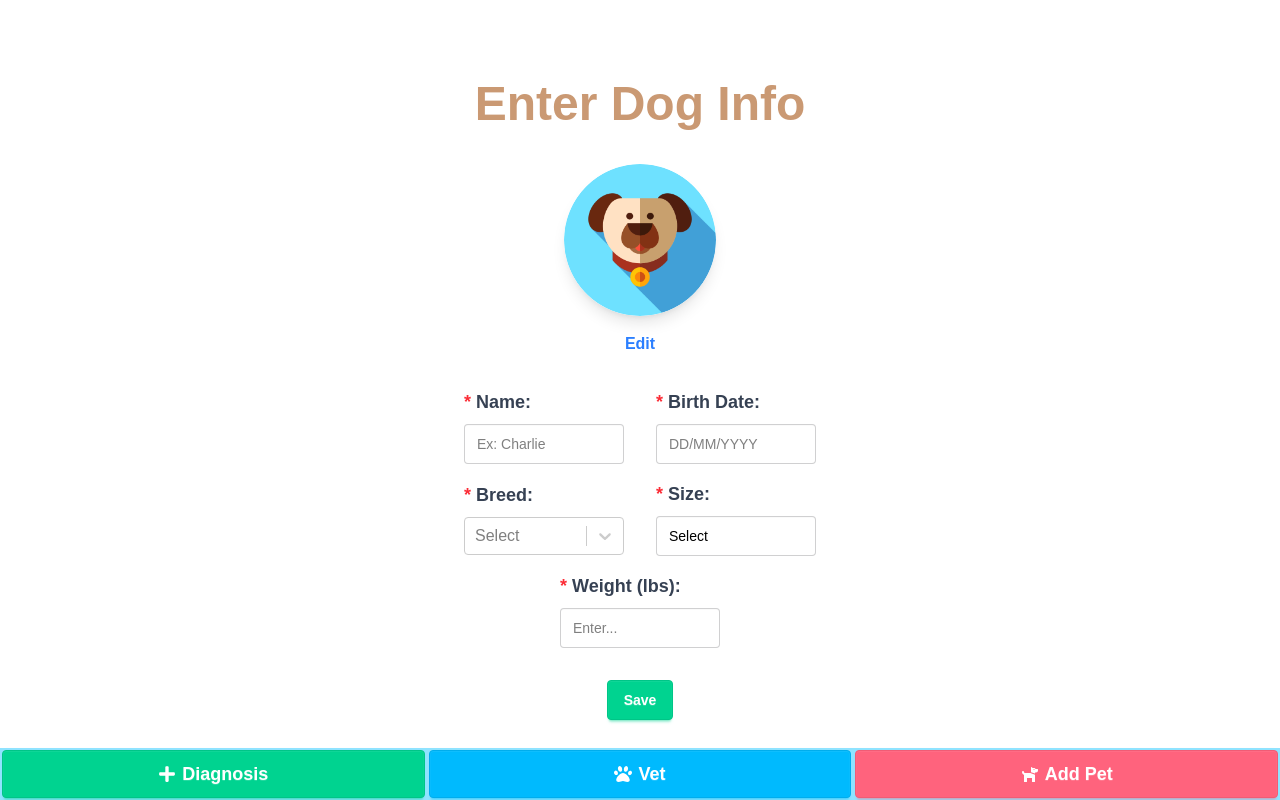
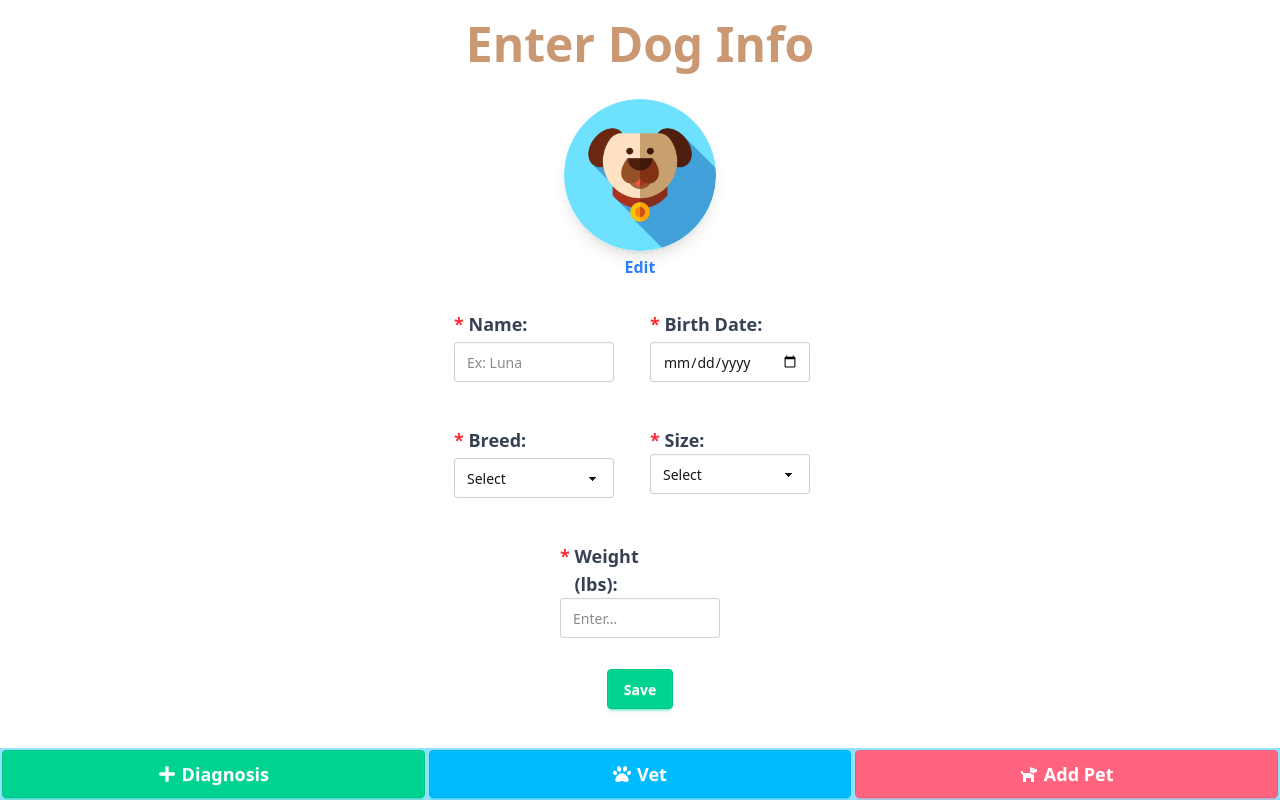
Before and after one commit to mmich3/Group-2-Petnosis, a React (Vite) app in the folder petnosis/: page /AddDog in a window 1280 px wide. Built offline with nearby package versions, Linux system fonts and the light colour scheme.

Commit message:
Fix layout of dog and cat pages

```diff
--- a/petnosis/src/components/Navbar.jsx
+++ b/petnosis/src/components/Navbar.jsx
@@ -4,7 +4,7 @@ import { Link } from 'react-router-dom';
 
 const Navbar = () => {
   return (
-    <nav className='absolute bottom-0 z-10 flex w-full justify-between bg-[#8fe3ff] shadow-md'>
+    <nav className='bottom-0 z-10 mt-2 flex w-full justify-between bg-[#8fe3ff] shadow-md'>
       <Link className='btn btn-lg btn-success m-0.5 flex-1 text-white' to='/PetSymptoms'>
         <FaPlus />
         Diagnosis
--- a/petnosis/src/index.css
+++ b/petnosis/src/index.css
@@ -1,25 +1,6 @@
-@plugin "daisyui";
 @import 'tailwindcss';
-
-
-:root {
-  background-color: #fff6ed;
-  --background: white;
-  --foreground: black;
-  width: full;
-}
-
-@media (prefers-color-scheme: dark){
-  :root{
-    --background: white;
-    --foreground: black;
-  }
-}
-
-body{
-  color: var(--foreground);
-  background: var(--background);
-  font-family: Arial, Helvetica, sans-serif;
+@plugin "daisyui" {
+  themes: light --default;
 }
 
 .my-datepicker {
--- a/petnosis/src/pages/AddCat.jsx
+++ b/petnosis/src/pages/AddCat.jsx
@@ -3,7 +3,7 @@ import DatePicker from 'react-datepicker';
 import 'react-datepicker/dist/react-datepicker.css';
 import Select from 'react-select';
 import Navbar from '../components/Navbar';
-import catIcon from '../images/cat422.jpg'
+import catIcon from '../images/cat422.jpg';
 
 const catBreeds = [
   { value: 'abysinnian', label: 'Abyssinian' },
@@ -50,11 +50,10 @@ const catBreeds = [
 ];
 
 const AddCat = () => {
-    const [type, setType] = useState('');
   const [name, setName] = useState('');
   const [bday, setBday] = useState(null);
   const [breed, setBreed] = useState('');
-    const [size, setSize] = useState(null);
+  const [size, setSize] = useState('');
   const [weight, setWeight] = useState(null);
   const [isNameFilled, setNameFilled] = useState(false);
   const [isBdayFilled, setBdayFilled] = useState(false);
@@ -64,7 +63,6 @@ const AddCat = () => {
   const [handleClicked, setHandleClicked] = useState(false);
 
   const handle = () => {
-
     setHandleClicked(true);
 
     if (!name) {
@@ -114,127 +112,118 @@ const AddCat = () => {
 
     catData.push(cat);
     localStorage.setItem('cats', JSON.stringify(catData));
-
-
-
   };
 
   return (
-      <div className='min-h-screen'>
-        <div className='flex flex-col items-center space-y-4 py-20'>
-          <div className='flex items-center justify-center'>
-            <p className='mb-5 text-5xl font-bold text-[#ca9973]'>Enter Cat Info</p>
+    <div className='flex min-h-screen flex-col items-center justify-between'>
+      <span className='mt-5 flex items-center'>
+        <p className='text-5xl font-bold text-[#ca9973]'>Enter Cat Info</p>
+      </span>
+
+      <div className='flex flex-col items-center'>
+        <span className='flex items-center justify-center'>
+          <img src={catIcon} alt='cat' className='h-auto w-38 rounded-full shadow-lg' />
+        </span>
+        <span className='text-m mt-1 font-bold text-blue-500'>Edit</span>
       </div>
 
-          <div className='flex items-center justify-center gap-8'>
-            <img src= {catIcon} alt="cat" className="rounded-full shadow-lg w-38 h-auto"/>
-
-          </div>
-
-          <div className="text-blue-500 text-m font-bold">
-                Edit
-            </div>
-
-          <div className='flex items-center justify-center gap-8'>
-          </div>
-
-          <div className='flex items-center justify-center gap-8'>
-            <div>
+      <div className='grid w-max max-w-4xl grid-rows-3 gap-5'>
+        <div className='grid grid-cols-2 gap-5'>
+          {/* Name */}
+          <div className='flex w-max flex-col'>
             <div className='flex flex-row'>
-                      <label className="text-lg font-semibold mb-2 text-red-500 ml-4">*&nbsp;</label>
-                      <label className="block w-[110px] text-lg font-semibold mb-2 text-gray-700 ">Name:</label>
+              <label className='mb-1 text-lg font-semibold text-red-500'>*&nbsp;</label>
+              <label className='mb-1 text-lg font-semibold text-gray-700'>Name:</label>
             </div>
             <input
               type='text'
-                className='input input-bordered w-40 ml-4'
+              className='input input-bordered w-40'
               value={name}
               placeholder='Ex: Luna'
               onChange={(e) => setName(e.target.value)}
             />
-
             {!isNameFilled && handleClicked && (
-                  <p className="text-red-500 text-sm ml-4">
-                  Please enter a name.
-                  </p>
+              <p className='mt-0.5 text-sm text-red-500'>Please enter a name.</p>
             )}
-
           </div>
 
-            <div>
+          {/* Birthdate */}
+          <div className='flex flex-col'>
             <div className='flex flex-row'>
-                      <label className="text-lg font-semibold mb-2 text-red-500">*&nbsp;</label>
-                      <label className="block w-[110px] text-lg font-semibold mb-2 text-gray-700">Birth Date:</label>
+              <label className='mb-1 text-lg font-semibold text-red-500'>*&nbsp;</label>
+              <label className='mb-1 text-lg font-semibold text-gray-700'>Birth Date:</label>
             </div>
-              <DatePicker
-                popperClassName='my-datepicker'
-                selected={bday}
-                onChange={(e) => setBday(e)}
-                dateFormat='dd/MM/yyyy'
-                placeholderText='DD/MM/YYYY'
-                showMonthDropdown
-                showYearDropdown
-                dropdownMode='select'
-                className="input input-bordered w-40 mr-4"
+            <input
+              type='date'
+              value={bday ? bday.toISOString().split('T')[0] : ''}
+              onChange={(e) => setBday(new Date(e.target.value))}
+              placeholder='DD/MM/YYYY'
+              className='input input-bordered w-40'
             />
-
             {!isBdayFilled && handleClicked && (
-                  <p className="text-red-500 text-sm">
-                  Please enter a birth date
-                  </p>
+              <p className='mt-0.5 text-sm text-red-500'>Please enter a birth date</p>
             )}
-
           </div>
         </div>
 
-          <div className='flex items-center justify-center gap-8'>
-            <div>
+        <div className='grid grid-cols-2 gap-5'>
+          {/* Breed */}
+          <div className='flex flex-col'>
             <div className='flex flex-row'>
-                      <label className="text-lg font-semibold mb-2 text-red-500 ml-4">*&nbsp;</label>
-                      <label className=" block w-[110px] text-lg font-semibold mb-2 text-gray-700">Breed:</label>
+              <label className='mb-1 text-lg font-semibold text-red-500'>*&nbsp;</label>
+              <label className='mb-1 block text-lg font-semibold text-gray-700'>Breed:</label>
             </div>
-              <Select
-                options={catBreeds}
-                value={catBreeds.find((breedObj) => breedObj.value === breed)}
-                onChange={(e) => setBreed(e.value)}
-                placeholder='Select'
-                className="input-bordered  w-40 ml-4"
-              />
+            <select
+              value={breed}
+              onChange={(e) => setBreed(e.target.value)}
+              className='select select-bordered w-40'
+            >
+              <option value='' disabled>
+                Select
+              </option>
+              {catBreeds.map((breedObj) => (
+                <option key={breedObj.value} value={breedObj.value}>
+                  {breedObj.label}
+                </option>
+              ))}
+            </select>
             {!isBreedFilled && handleClicked && (
-                      <p className="text-red-500 text-sm ml-4">
-                      Please enter a breed
-                      </p>
+              <p className='text-sm text-red-500'>Please enter a breed</p>
             )}
           </div>
 
-            <div>
+          {/* Size */}
+          <div className='flex flex-col'>
             <div className='flex flex-row'>
-                      <label className="text-lg font-semibold mb-2 text-red-500">*&nbsp;</label>
-                      <label className="block text-lg font-semibold mb-2 text-gray-700">Size:</label>
+              <label className='text-lg font-semibold text-red-500'>*&nbsp;</label>
+              <label className='block text-lg font-semibold text-gray-700'>Size:</label>
             </div>
             <select
               value={size}
               onChange={(e) => setSize(e.target.value)}
-                className="input input-bordered w-40 mr-4"
+              className='select select-bordered mr-4 w-40'
             >
-                <option value=''>Select</option>
-                <option value='small'>Small</option>
-                <option value='medium'>Medium</option>
-                <option value='large'>Large</option>
+              <option value='' disabled>
+                Select
+              </option>
+              <option value='Small'>Small</option>
+              <option value='Medium'>Medium</option>
+              <option value='Large'>Large</option>
             </select>
-
             {!isSizeFilled && handleClicked && (
-                  <p className="text-red-500 text-sm">
-                  Please enter a cat size
-                  </p>
+              <p className='text-sm text-red-500'>Please enter a cat size</p>
             )}
           </div>
         </div>
 
-          <div className='mb-8 flex items-center justify-center gap-8'>
-            <div>
+        {/* Weight */}
+        <div className='flex justify-center'>
+          <div className='flex flex-col'>
             <div className='flex flex-row'>
-                      <label className="text-lg font-semibold mb-2 text-red-500">*&nbsp;</label>
-                      <label className="block w-[110px] text-lg font-semibold mb-2 text-gray-700">Weight (lbs):</label>
+              <label className='text-lg font-semibold text-red-500'>*&nbsp;</label>
+              <label className='block w-[110px] text-lg font-semibold text-gray-700'>
+                Weight (lbs):
+              </label>
             </div>
             <input
               type='number'
@@ -242,21 +231,18 @@ const AddCat = () => {
               value={weight}
               min={0}
               onChange={(e) => setWeight(e.target.value)}
-                      className="input input-bordered w-40"
+              className='input input-bordered w-40'
             />
             {!isWeightFilled && handleClicked && (
-                  <p className="text-red-500 text-sm">
-                  Please enter a weight
-                  </p>
+              <p className='text-sm text-red-500'>Please enter a weight</p>
             )}
           </div>
         </div>
-
+      </div>
       <div>
         <button onClick={handle} className='btn btn-success text-white'>
           Save
         </button>
-          </div>
       </div>
       <Navbar />
     </div>
--- a/petnosis/src/pages/AddDog.jsx
+++ b/petnosis/src/pages/AddDog.jsx
@@ -3,7 +3,7 @@ import DatePicker from 'react-datepicker';
 import 'react-datepicker/dist/react-datepicker.css';
 import Select from 'react-select';
 import Navbar from '../components/Navbar';
-import dogIcon from '../images/dog422.jpg'
+import dogIcon from '../images/dog422.jpg';
 
 const dogBreeds = [
   { value: 'affenpinscher', label: 'Affenpinscher' },
@@ -167,7 +167,7 @@ const AddDog = () => {
   const [name, setName] = useState('');
   const [bday, setBday] = useState(null);
   const [breed, setBreed] = useState('');
-  const [size, setSize] = useState(null);
+  const [size, setSize] = useState('');
   const [weight, setWeight] = useState(null);
   const [isNameFilled, setNameFilled] = useState(false);
   const [isBdayFilled, setBdayFilled] = useState(false);
@@ -177,7 +177,6 @@ const AddDog = () => {
   const [handleClicked, setHandleClicked] = useState(false);
 
   const handle = () => {
-
     setHandleClicked(true);
 
     if (!name) {
@@ -227,127 +226,118 @@ const AddDog = () => {
 
     dogData.push(dog);
     localStorage.setItem('dogs', JSON.stringify(dogData));
-
-
-
   };
 
   return (
-    <div className='min-h-screen'>
-      <div className='flex flex-col items-center space-y-4 py-20'>
-        <div className='flex items-center justify-center'>
-          <p className='mb-5 text-5xl font-bold text-[#ca9973]'>Enter Dog Info</p>
+    <div className='flex min-h-screen flex-col items-center justify-between'>
+      <span className='mt-5 flex items-center'>
+        <p className='text-5xl font-bold text-[#ca9973]'>Enter Dog Info</p>
+      </span>
+
+      <div className='flex flex-col items-center'>
+        <span className='flex items-center justify-center'>
+          <img src={dogIcon} alt='cat' className='h-auto w-38 rounded-full shadow-lg' />
+        </span>
+        <span className='text-m mt-1 font-bold text-blue-500'>Edit</span>
       </div>
 
-        <div className='flex items-center justify-center gap-8'>
-          <img src= {dogIcon} alt="dog" className="rounded-full shadow-lg w-38 h-auto"/>
-
-        </div>
-
-        <div className="text-blue-500 text-m font-bold">
-              Edit
-          </div>
-
-        <div className='flex items-center justify-center gap-8'>
-        </div>
-
-        <div className='flex items-center justify-center gap-8'>
-          <div>
+      <div className='grid w-max max-w-4xl grid-rows-3 gap-5'>
+        <div className='grid grid-cols-2 gap-5'>
+          {/* Name */}
+          <div className='flex w-max flex-col'>
             <div className='flex flex-row'>
-                    <label className="text-lg font-semibold mb-2 text-red-500 ml-4">*&nbsp;</label>
-                    <label className="block w-[110px] text-lg font-semibold mb-2 text-gray-700 ">Name:</label>
+              <label className='mb-1 text-lg font-semibold text-red-500'>*&nbsp;</label>
+              <label className='mb-1 text-lg font-semibold text-gray-700'>Name:</label>
             </div>
             <input
               type='text'
-              className='input bg-white w-40 ml-4'
+              className='input input-bordered w-40'
               value={name}
-              placeholder='Ex: Charlie'
+              placeholder='Ex: Luna'
               onChange={(e) => setName(e.target.value)}
             />
-
             {!isNameFilled && handleClicked && (
-                <p className="text-red-500 text-sm ml-4">
-                Please enter a name.
-                </p>
+              <p className='mt-0.5 text-sm text-red-500'>Please enter a name.</p>
             )}
-
           </div>
 
-          <div>
+          {/* Birthdate */}
+          <div className='flex flex-col'>
             <div className='flex flex-row'>
-                    <label className="text-lg font-semibold mb-2 text-red-500">*&nbsp;</label>
-                    <label className="block w-[110px] text-lg font-semibold mb-2 text-gray-700">Birth Date:</label>
+              <label className='mb-1 text-lg font-semibold text-red-500'>*&nbsp;</label>
+              <label className='mb-1 text-lg font-semibold text-gray-700'>Birth Date:</label>
             </div>
-            <DatePicker
-              popperClassName='my-datepicker'
-              selected={bday}
-              onChange={(e) => setBday(e)}
-              dateFormat='dd/MM/yyyy'
-              placeholderText='DD/MM/YYYY'
-              showMonthDropdown
-              showYearDropdown
-              dropdownMode='select'
-              className="input bg-white border-1 border-grey input-bordered w-40 mr-4"
+            <input
+              type='date'
+              value={bday ? bday.toISOString().split('T')[0] : ''}
+              onChange={(e) => setBday(new Date(e.target.value))}
+              placeholder='DD/MM/YYYY'
+              className='input input-bordered w-40'
             />
-
             {!isBdayFilled && handleClicked && (
-                <p className="text-red-500 text-sm">
-                Please enter a birth date
-                </p>
+              <p className='mt-0.5 text-sm text-red-500'>Please enter a birth date</p>
             )}
-
           </div>
         </div>
 
-        <div className='flex items-center justify-center gap-8'>
-          <div>
+        <div className='grid grid-cols-2 gap-5'>
+          {/* Breed */}
+          <div className='flex flex-col'>
             <div className='flex flex-row'>
-                    <label className="text-lg font-semibold mb-2 text-red-500 ml-4">*&nbsp;</label>
-                    <label className=" block w-[110px] text-lg font-semibold mb-2 text-gray-700">Breed:</label>
+              <label className='mb-1 text-lg font-semibold text-red-500'>*&nbsp;</label>
+              <label className='mb-1 block text-lg font-semibold text-gray-700'>Breed:</label>
             </div>
-            <Select
-              options={dogBreeds}
-              value={dogBreeds.find((breedObj) => breedObj.value === breed)}
-              onChange={(e) => setBreed(e.value)}
-              placeholder='Select'
-              className="input-bordered w-40 ml-4"
-            />
+            <select
+              value={breed}
+              onChange={(e) => setBreed(e.target.value)}
+              className='select select-bordered w-40'
+            >
+              <option value='' disabled>
+                Select
+              </option>
+              {dogBreeds.map((breedObj) => (
+                <option key={breedObj.value} value={breedObj.value}>
+                  {breedObj.label}
+                </option>
+              ))}
+            </select>
             {!isBreedFilled && handleClicked && (
-                    <p className="text-red-500 text-sm ml-4">
-                    Please enter a breed
-                    </p>
+              <p className='text-sm text-red-500'>Please enter a breed</p>
             )}
           </div>
 
-          <div>
+          {/* Size */}
+          <div className='flex flex-col'>
             <div className='flex flex-row'>
-                    <label className="text-lg font-semibold mb-2 text-red-500">*&nbsp;</label>
-                    <label className="block text-lg font-semibold mb-2 text-gray-700">Size:</label>
+              <label className='text-lg font-semibold text-red-500'>*&nbsp;</label>
+              <label className='block text-lg font-semibold text-gray-700'>Size:</label>
             </div>
             <select
               value={size}
               onChange={(e) => setSize(e.target.value)}
-              className="input input-bordered bg-white w-40 mr-4"
+              className='select select-bordered mr-4 w-40'
             >
-              <option value=''>Select</option>
-              <option value='small'>Small</option>
-              <option value='medium'>Medium</option>
-              <option value='large'>Large</option>
+              <option value='' disabled>
+                Select
+              </option>
+              <option value='Small'>Small</option>
+              <option value='Medium'>Medium</option>
+              <option value='Large'>Large</option>
             </select>
-
             {!isSizeFilled && handleClicked && (
-                <p className="text-red-500 text-sm">
-                Please enter a dog size
-                </p>
+              <p className='text-sm text-red-500'>Please enter a cat size</p>
             )}
           </div>
         </div>
 
-        <div className='mb-8 flex items-center justify-center gap-8'>
-          <div>
+        {/* Weight */}
+        <div className='flex justify-center'>
+          <div className='flex flex-col'>
             <div className='flex flex-row'>
-                    <label className="text-lg font-semibold mb-2 text-red-500">*&nbsp;</label>
-                    <label className="block w-[110px] text-lg font-semibold mb-2 text-gray-700">Weight (lbs):</label>
+              <label className='text-lg font-semibold text-red-500'>*&nbsp;</label>
+              <label className='block w-[110px] text-lg font-semibold text-gray-700'>
+                Weight (lbs):
+              </label>
             </div>
             <input
               type='number'
@@ -355,21 +345,18 @@ const AddDog = () => {
               value={weight}
               min={0}
               onChange={(e) => setWeight(e.target.value)}
-                    className="input input-bordered bg-white w-40"
+              className='input input-bordered w-40'
             />
             {!isWeightFilled && handleClicked && (
-                <p className="text-red-500 text-sm">
-                Please enter a weight
-                </p>
+              <p className='text-sm text-red-500'>Please enter a weight</p>
             )}
           </div>
         </div>
-
+      </div>
       <div>
         <button onClick={handle} className='btn btn-success text-white'>
           Save
         </button>
-        </div>
       </div>
       <Navbar />
     </div>
```
Lines whose indentation alone changed are shown as unchanged.
